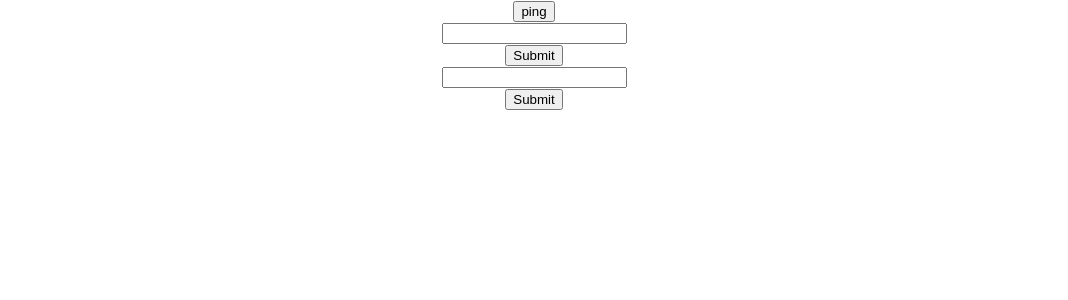
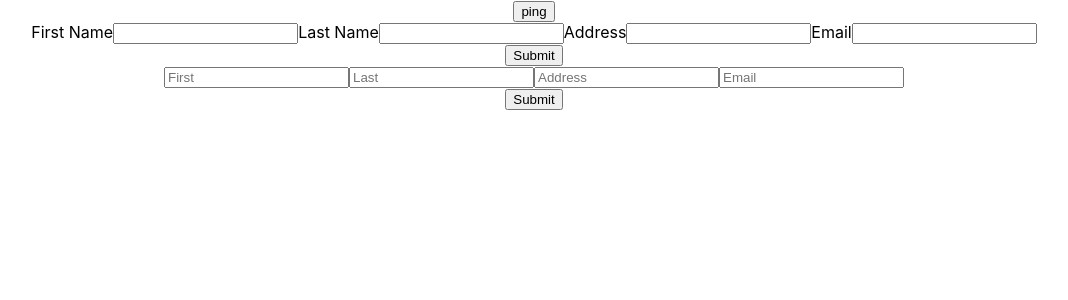
Before and after one commit to cmarr768/ts-react, a React (Create React App) app: page / in a window 1280 px wide. Shown: the top 300 px of the page, without its empty margins (106-1174 px from the left). Built offline with nearby package versions, Linux system fonts and the light colour scheme.

Commit message:
Added input fields on both class and hook examples

```diff
--- a/src/user/user-form-class.tsx
+++ b/src/user/user-form-class.tsx
@@ -2,29 +2,46 @@ import React from 'react';
 import axios from "axios"
 
 type Props = {};
-type State = { firstName: string };
+type State = { firstName: string, lastName: string, address: string, email: string };
 
 export class UserFormClass extends React.Component<Props, State> {
     constructor() {
         super({});
         this.state = {
-            firstName: ""
+            firstName: "",
+            lastName: "",
+            address: "",
+            email: ""
         };
-        this.handleChange = this.handleChange.bind(this);
-        this.handleSubmit = this.handleSubmit.bind(this);
     }
 
-    handleChange(event: any) {
+    handleFirstNameChange = (event: any) => {
         this.setState({ firstName: event.target.value });
     }
 
-    async handleSubmit(event: any) {
+    handleLastNameChange = (event: any) => {
+        this.setState({ lastName: event.target.value });
+    }
+
+    handleAddressChange = (event: any) => {
+        this.setState({ address: event.target.value });
+    }
+
+
+    handleEmailChange = (event: any) => {
+        this.setState({ email: event.target.value });
+    }
+
+    handleSubmit = async (event: any) => {
         event.preventDefault();
         const response = await axios({
             method: "post",
             url: "http://localhost:3001/users",
             data: {
-                firstName: this.state.firstName
+                firstName: this.state.firstName,
+                lastName: this.state.lastName,
+                address: this.state.address,
+                email: this.state.email
             }
         })
         alert(`Submit name ${this.state.firstName} from class responded with ${JSON.stringify(response.data)}`)
@@ -34,7 +51,14 @@ export class UserFormClass extends React.Component<Props, State> {
         return (
             <div>
                 <div>
-                    <input type="text" value={this.state.firstName} onChange={this.handleChange}></input>
+                    <label>First Name</label>
+                    <input name="First Name" type="text" value={this.state.firstName} onChange={this.handleFirstNameChange}></input>
+                    <label>Last Name</label>
+                    <input name="Last Name" type="text" value={this.state.lastName} onChange={this.handleLastNameChange}></input>
+                    <label>Address</label>
+                    <input name="Address" type="text" value={this.state.address} onChange={this.handleAddressChange}></input>
+                    <label>Email</label>
+                    <input name="Email" type="text" value={this.state.email} onChange={this.handleEmailChange}></input>
                 </div>
                 <div>
                     <button onClick={this.handleSubmit}>Submit</button>
--- a/src/user/user-form-hooks.tsx
+++ b/src/user/user-form-hooks.tsx
@@ -4,6 +4,9 @@ import axios from "axios"
 export const UserFormHooks = () => {
     // Declare a new state variable, which we'll call "count"
     const [firstName, setFirstName] = useState("");
+    const [lastName, setLastName] = useState("");
+    const [address, setAddress] = useState("");
+    const [email, setEmail] = useState("");
 
     const handleSubmit = async (evt: any) => {
         evt.preventDefault();
@@ -11,7 +14,10 @@ export const UserFormHooks = () => {
             method: "post",
             url: "http://localhost:3001/users",
             data: {
-                firstName
+                firstName,
+                lastName,
+                address,
+                email
             }
         })
         alert(`Submit name ${firstName} from hooks responded with ${JSON.stringify(response.data)}`)
@@ -20,7 +26,10 @@ export const UserFormHooks = () => {
     return (
         <div>
             <div>
-                <input type="text" value={firstName} onChange={e => setFirstName(e.target.value)} />
+                <input placeholder="First" type="text" value={firstName} onChange={e => setFirstName(e.target.value)} />
+                <input placeholder="Last" type="text" value={lastName} onChange={e => setLastName(e.target.value)} />
+                <input placeholder="Address" type="text" value={address} onChange={e => setAddress(e.target.value)} />
+                <input placeholder="Email" type="text" value={email} onChange={e => setEmail(e.target.value)} />
             </div>
             <div>
                 <button onClick={handleSubmit}>Submit</button>
```
